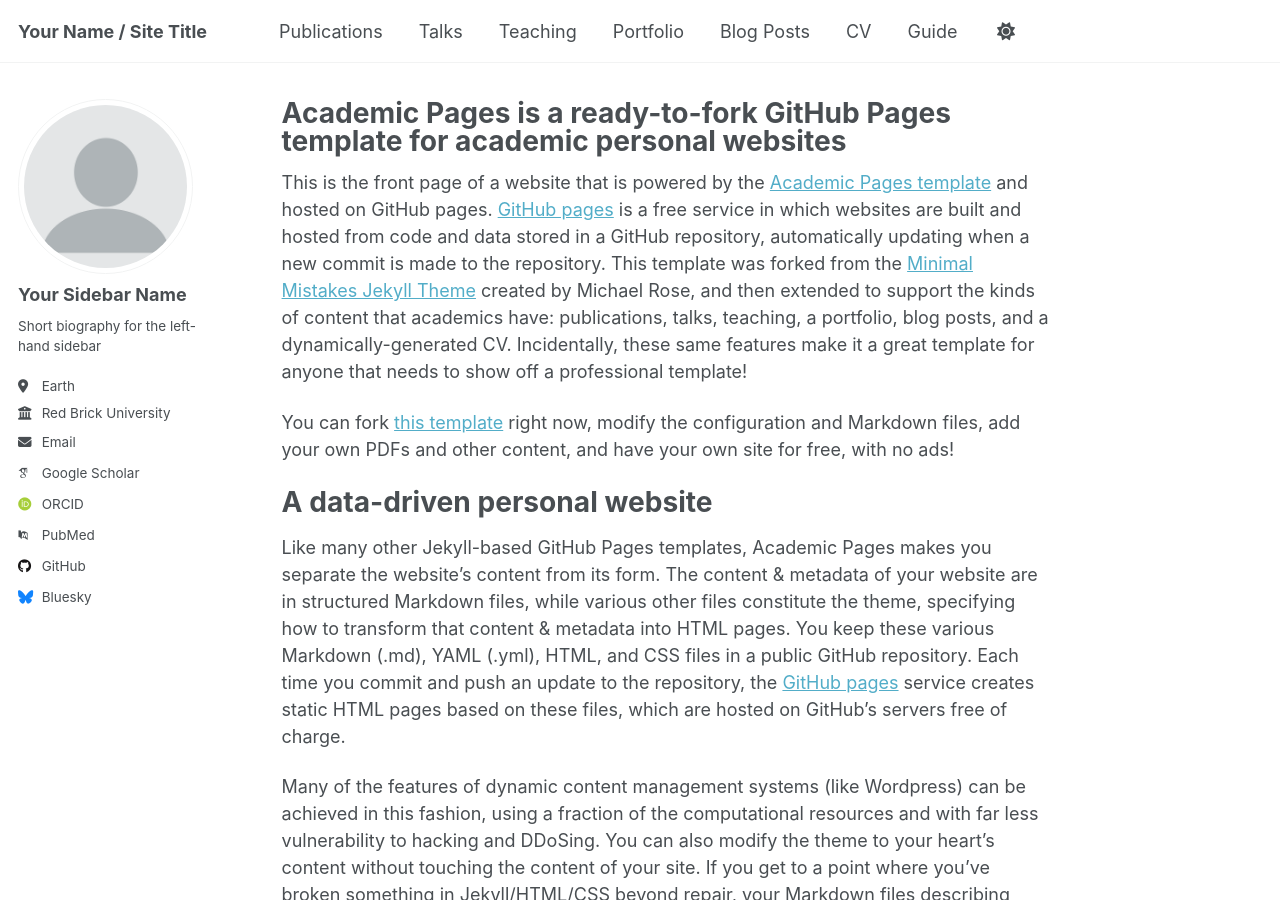
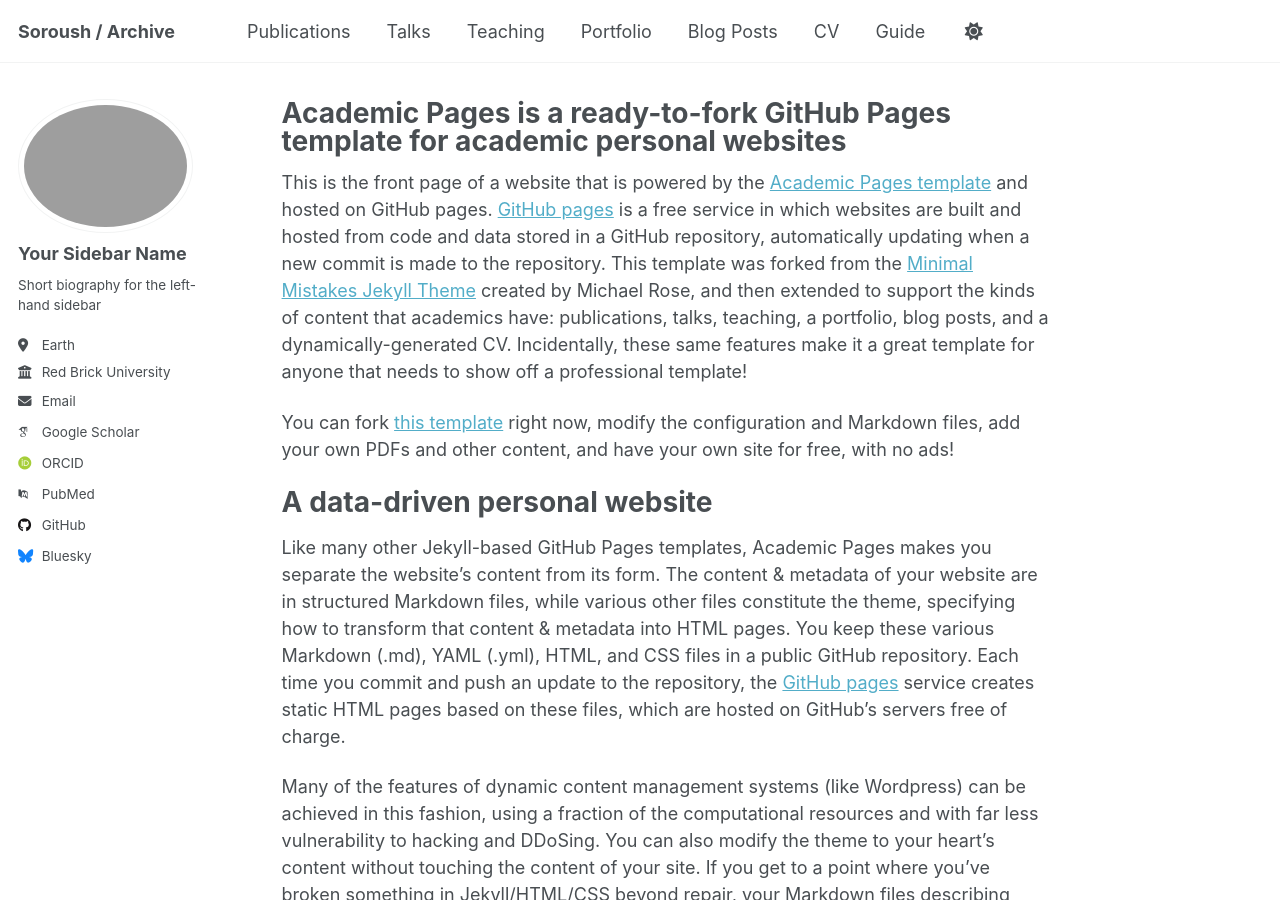
Before and after one commit to soroush-ma/Soroush-Archive, a Jekyll site: the page built from _pages/about.md, in a window 1280 px wide and 900 px high. Built offline with Jekyll 4.4.1, drawn with Linux system fonts in a browser that asks for light colours; some web fonts are replaced; a script that is not in the unit is left out.

Commit message:
Update _config.yml

```diff
--- a/_config.yml
+++ b/_config.yml
@@ -9,20 +9,20 @@
 # Basic Site Settings
 locale                   : "en-US"
 site_theme               : "default"
-title                    : "Your Name / Site Title"
+title                    : "Soroush / Archive"
 title_separator          : "-"
 name                     : &name "Soroush"
-description              : &description "personal description"
+description              : &description "Academic Works, etc."
 url                      : https://academicpages.github.io # the base hostname & protocol for your site e.g. "https://[your GitHub username].github.io" or if you already have some other page hosted on Github then use "https://[your GitHub username].github.io/[Your Repo Name]"
 baseurl                  : "" # the subpath of your site, e.g. "/blog"
-repository               : "academicpages/academicpages.github.io"
+repository               : "https://soroush-ma.github.io/Soroush-Archive/"
 
 # Site Author - The following control what appear as part of the author content on the side bar.
 #               If a field is blank the icon and link will not appear, otherwise it will be shown.
 #               Additional customization can be done by editing /_includes/author-profile.html
 author:
   # Biographic information
-  avatar           : "profile.png"
+  avatar           : "my profile.png"
   name             : "Your Sidebar Name"
   pronouns         : # example: "she/her"
   bio              : "Short biography for the left-hand sidebar"
```
